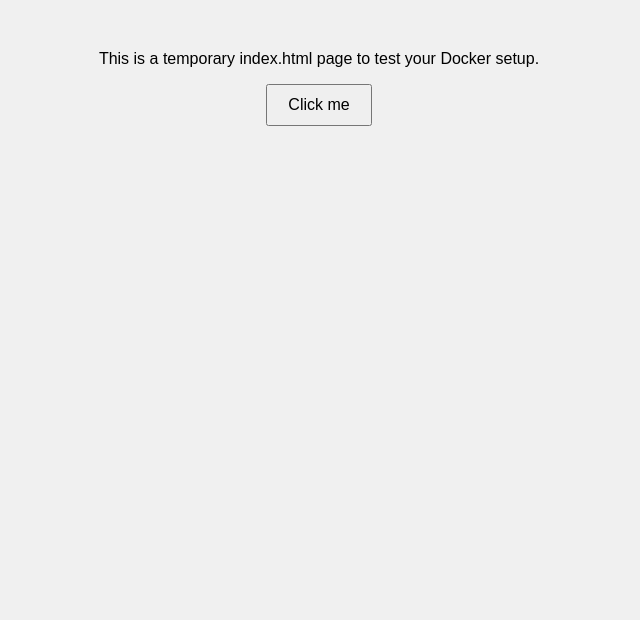
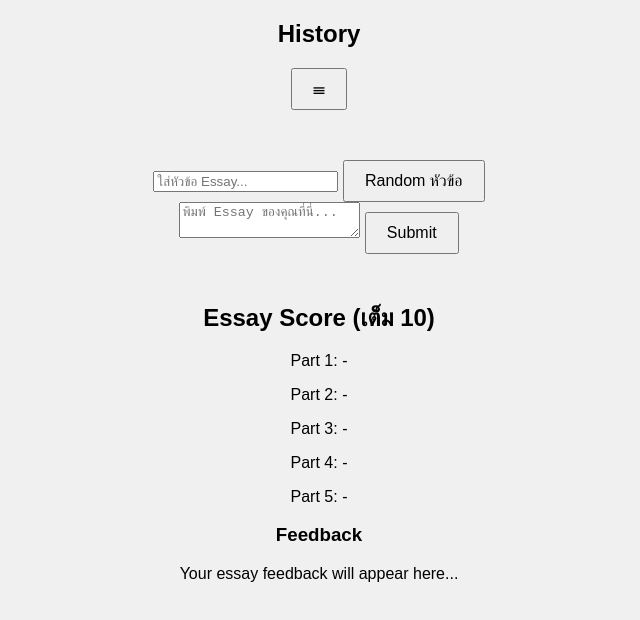
Before and after one commit to SCIERke/FinalProject-I2CEDT, a plain HTML site: page frontend/index.html in a window 1280 px wide. Shown: the whole page, without its empty margins (321-961 px from the left). Drawn offline with Linux system fonts and the light colour scheme.

Commit message:
feat: Create Home Page

```diff
--- a/frontend/index.html
+++ b/frontend/index.html
@@ -1,21 +1,45 @@
 <!DOCTYPE html>
-<html lang="en">
+<html lang="th">
 
 <head>
-    <meta charset="UTF-8">
-    <meta name="viewport" content="width=device-width, initial-scale=1.0">
-    <title>My Temporary Frontend</title>
-    <!-- Link to external CSS -->
-    <link rel="stylesheet" href="style.css">
+    <meta charset="UTF-8" />
+    <meta name="viewport" content="width=device-width,initial-scale=1" />
+    <title>Essay Checker</title>
+    <link rel="stylesheet" href="style.css" />
 </head>
 
 <body>
+    <!-- Sidebar -->
+    <aside id="sidebar" class="sidebar" aria-label="Essay history">
+        <h2>History</h2>
+        <ul id="history-list"></ul>
+    </aside>
+    <button class="menu-btn" aria-label="Toggle sidebar" onclick="toggleSidebar()">☰</button>
 
-    <main>
-        <p>This is a temporary index.html page to test your Docker setup.</p>
-        <button id="testBtn">Click me</button>
+    <!-- Main -->
+    <main class="container">
+        <div class="top-box">
+            <input id="essay-title" type="text" placeholder="ใส่หัวข้อ Essay..." />
+            <button class="btn" id="rand-btn" onclick="randomTopic()">Random หัวข้อ</button>
+        </div>
+
+        <textarea id="essay-input" placeholder="พิมพ์ Essay ของคุณที่นี่..."></textarea>
+        <button class="btn" id="submit-btn" onclick="submitEssay()">Submit</button>
     </main>
 
+    <!-- Result -->
+    <section id="result" class="result-section" aria-live="polite">
+        <h2>Essay Score (เต็ม 10)</h2>
+        <p>Part 1: <span id="part1">-</span></p>
+        <p>Part 2: <span id="part2">-</span></p>
+        <p>Part 3: <span id="part3">-</span></p>
+        <p>Part 4: <span id="part4">-</span></p>
+        <p>Part 5: <span id="part5">-</span></p>
+        <h3>Feedback</h3>
+        <p id="feedback">Your essay feedback will appear here...</p>
+    </section>
+
+    <script src="final.js"></script>
 </body>
 
 </html>
```
